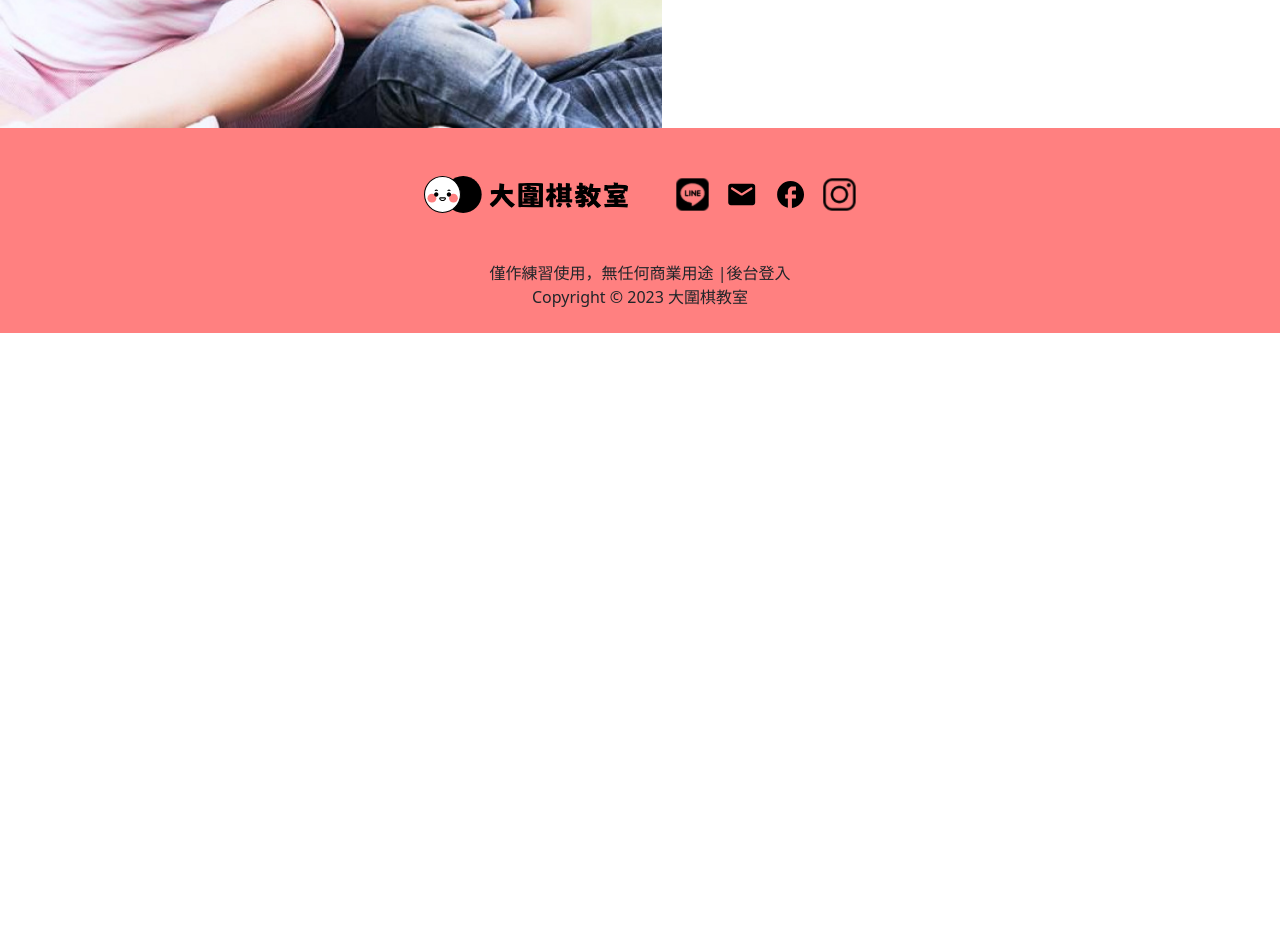
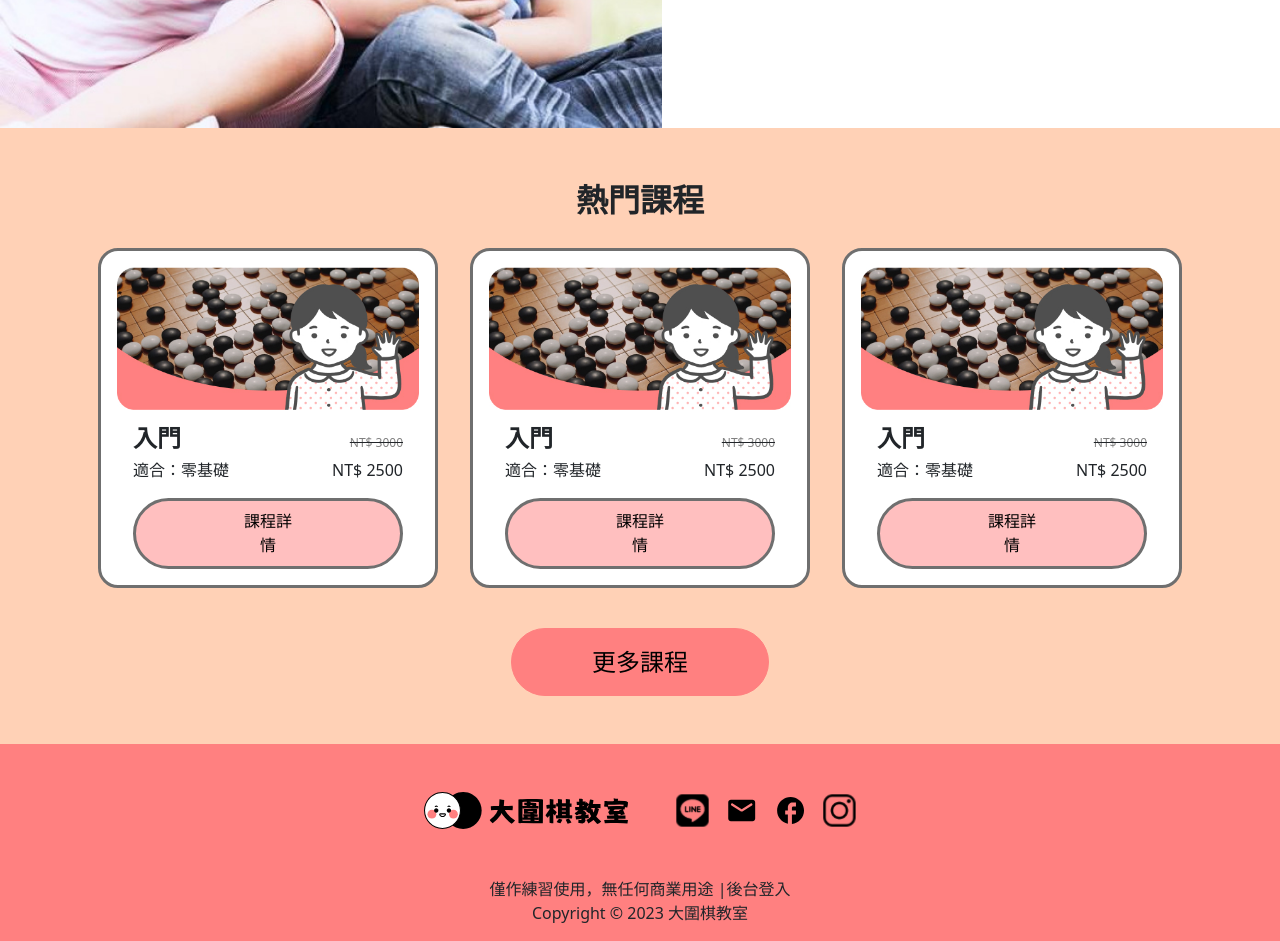
Before and after one commit to 22495521/BigGo, a Vue app: page /#/FrontPage in a window 1280 px wide. Shown: the part 3520-4461 px from the top of the page. Before the commit the page ends 3853 px from the top, so only its background shows below. Built offline with nearby package versions, Linux system fonts and the light colour scheme; a web font is replaced by a local one.

Commit message:
Hotclass add

```diff
--- a/src/assets/helpers/_variables.scss
+++ b/src/assets/helpers/_variables.scss
@@ -300,10 +300,10 @@ $cyans: (
 // scss-docs-start theme-color-variables
 $primary:       #FF8080 !default;
 $secondary:     #ffe7D9 !default;
-$success:       $green !default;
-$info:          $cyan !default;
+$success:       #ffbfbf !default;
+$info:          #ffd1b6 !default;
 $warning:       $yellow !default;
-$danger:        $red !default;
+$danger:        gray !default;
 $light:         $gray-100 !default;
 $dark:          $gray-900 !default;
 // scss-docs-end theme-color-variables
--- /dev/null
+++ b/src/components/front/HotclassComponent.vue
@@ -0,0 +1,135 @@
+<template>
+  <div class="bg-info">
+    <p class="mb-0 fw-bold fs-2 text-center pt-5">熱門課程</p>
+    <div class="d-flex flex-column flex-md-row container">
+      <div class="col-md-4 px-3 py-4">
+        <div
+          class="card p-3"
+          style="width: 100%; border-radius: 20px; border: 3px solid #6f6f6f"
+        >
+          <img
+            src="../../assets/image/首頁/Section_05_img01.jpg"
+            class="card-img-top"
+            alt="..."
+          />
+          <div class="card-body pb-0">
+            <div class="d-flex pb-0">
+              <h4 class="card-title lh-1" style="font-weight: 700">入門</h4>
+              <div class="ms-auto fs-6 text-decoration-line-through pb-0">
+                <p class="pb-0 pt-2 text-danger mb-0" style="font-size: 12px">
+                  NT$ 3000
+                </p>
+              </div>
+            </div>
+
+            <div class="card-text d-flex">
+              <p>適合：零基礎</p>
+              <p class="ms-auto">NT$ 2500</p>
+            </div>
+            <div class="d-flex justify-content-center">
+              <button
+                href="#"
+                class="btn btn-primary btn btn-success rounded-pill"
+                style="
+                  padding: 3% 39%;
+                  border-radius: 20px;
+                  border: 3px solid #6f6f6f;
+                "
+              >
+                課程詳情
+              </button>
+            </div>
+          </div>
+        </div>
+      </div>
+      <div class="col-md-4 px-3 py-4">
+        <div
+          class="card p-3"
+          style="width: 100%; border-radius: 20px; border: 3px solid #6f6f6f"
+        >
+          <img
+            src="../../assets/image/首頁/Section_05_img01.jpg"
+            class="card-img-top"
+            alt="..."
+          />
+          <div class="card-body pb-0">
+            <div class="d-flex pb-0">
+              <h4 class="card-title lh-1" style="font-weight: 700">入門</h4>
+              <div class="ms-auto fs-6 text-decoration-line-through pb-0">
+                <p class="pb-0 pt-2 text-danger mb-0" style="font-size: 12px">
+                  NT$ 3000
+                </p>
+              </div>
+            </div>
+
+            <div class="card-text d-flex">
+              <p>適合：零基礎</p>
+              <p class="ms-auto">NT$ 2500</p>
+            </div>
+            <div class="d-flex justify-content-center">
+              <button
+                href="#"
+                class="btn btn-primary btn btn-success rounded-pill"
+                style="
+                  padding: 3% 39%;
+                  border-radius: 20px;
+                  border: 3px solid #6f6f6f;
+                "
+              >
+                課程詳情
+              </button>
+            </div>
+          </div>
+        </div>
+      </div>
+      <div class="col-md-4 px-3 py-4">
+        <div
+          class="card p-3"
+          style="width: 100%; border-radius: 20px; border: 3px solid #6f6f6f"
+        >
+          <img
+            src="../../assets/image/首頁/Section_05_img01.jpg"
+            class="card-img-top"
+            alt="..."
+          />
+          <div class="card-body pb-0">
+            <div class="d-flex pb-0">
+              <h4 class="card-title lh-1" style="font-weight: 700">入門</h4>
+              <div class="ms-auto fs-6 text-decoration-line-through pb-0">
+                <p class="pb-0 pt-2 text-danger mb-0" style="font-size: 12px">
+                  NT$ 3000
+                </p>
+              </div>
+            </div>
+
+            <div class="card-text d-flex">
+              <p>適合：零基礎</p>
+              <p class="ms-auto">NT$ 2500</p>
+            </div>
+            <div class="d-flex justify-content-center">
+              <button
+                href="#"
+                class="btn btn-primary btn btn-success rounded-pill"
+                style="
+                  padding: 3% 39%;
+                  border-radius: 20px;
+                  border: 3px solid #6f6f6f;
+                "
+              >
+                課程詳情
+              </button>
+            </div>
+          </div>
+        </div>
+      </div>
+    </div>
+    <div class="pt-3 py-5 justify-content-center d-flex">
+      <button
+        class="btn btn-primary rounded-pill"
+        style="padding: 15px 80px; font-size: 24px"
+      >
+        更多課程
+      </button>
+    </div>
+  </div>
+</template>
--- a/src/views/front/FrontPage.vue
+++ b/src/views/front/FrontPage.vue
@@ -3,18 +3,21 @@
   <ThinkingView></ThinkingView>
   <GoodratingView></GoodratingView>
   <Ability-Component></Ability-Component>
+  <Hotclass-Component></Hotclass-Component>
 </template>
 <script>
 import BannerView from "../../components/front/BannerView.vue";
 import ThinkingView from "../../components/front/ThinkingView.vue";
 import GoodratingView from "../../components/front/ GoodratingView.vue";
 import AbilityComponent from "../../components/front/AbilityComponent.vue";
+import HotclassComponent from "../../components/front/HotclassComponent.vue";
 export default {
   components: {
     BannerView,
     ThinkingView,
     GoodratingView,
     AbilityComponent,
+    HotclassComponent,
   },
 };
 </script>
```
